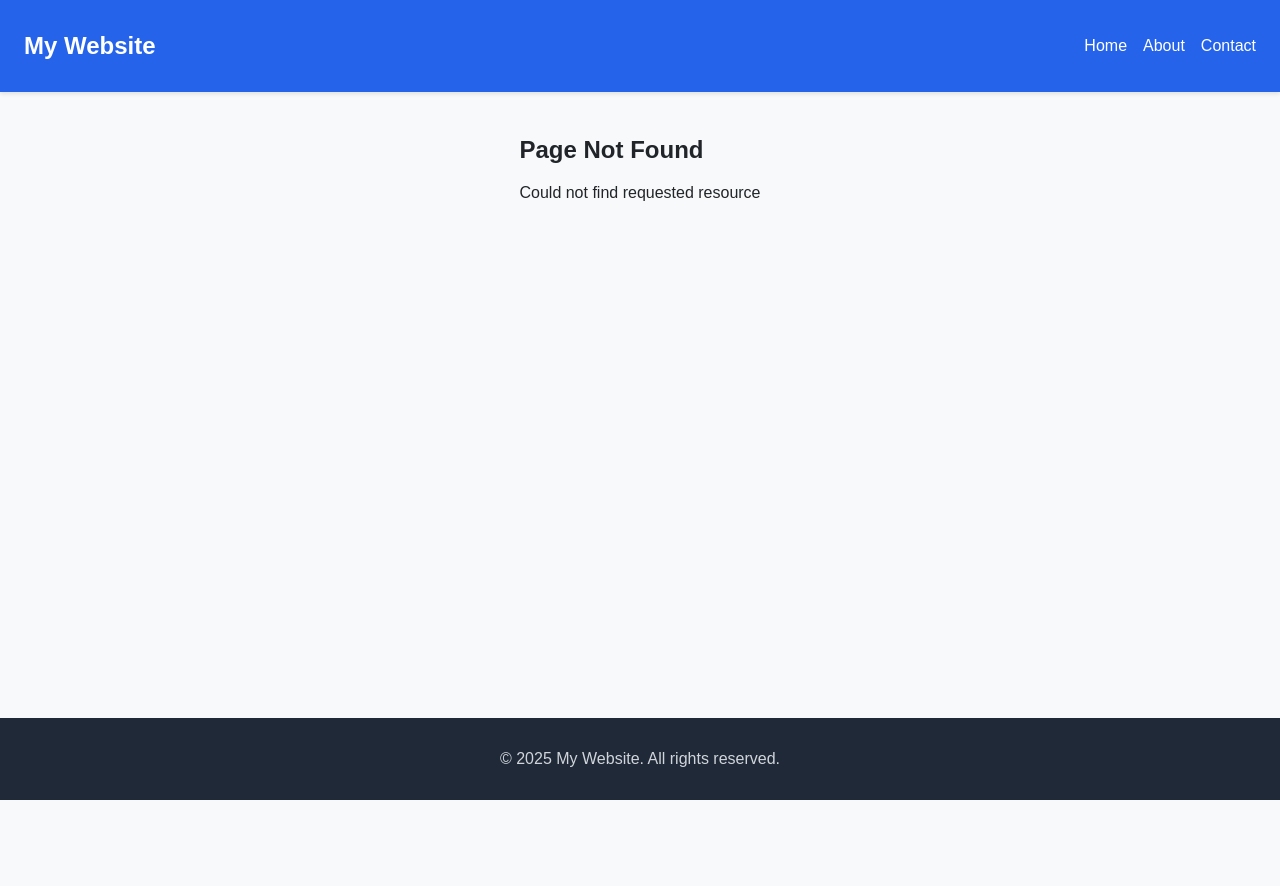
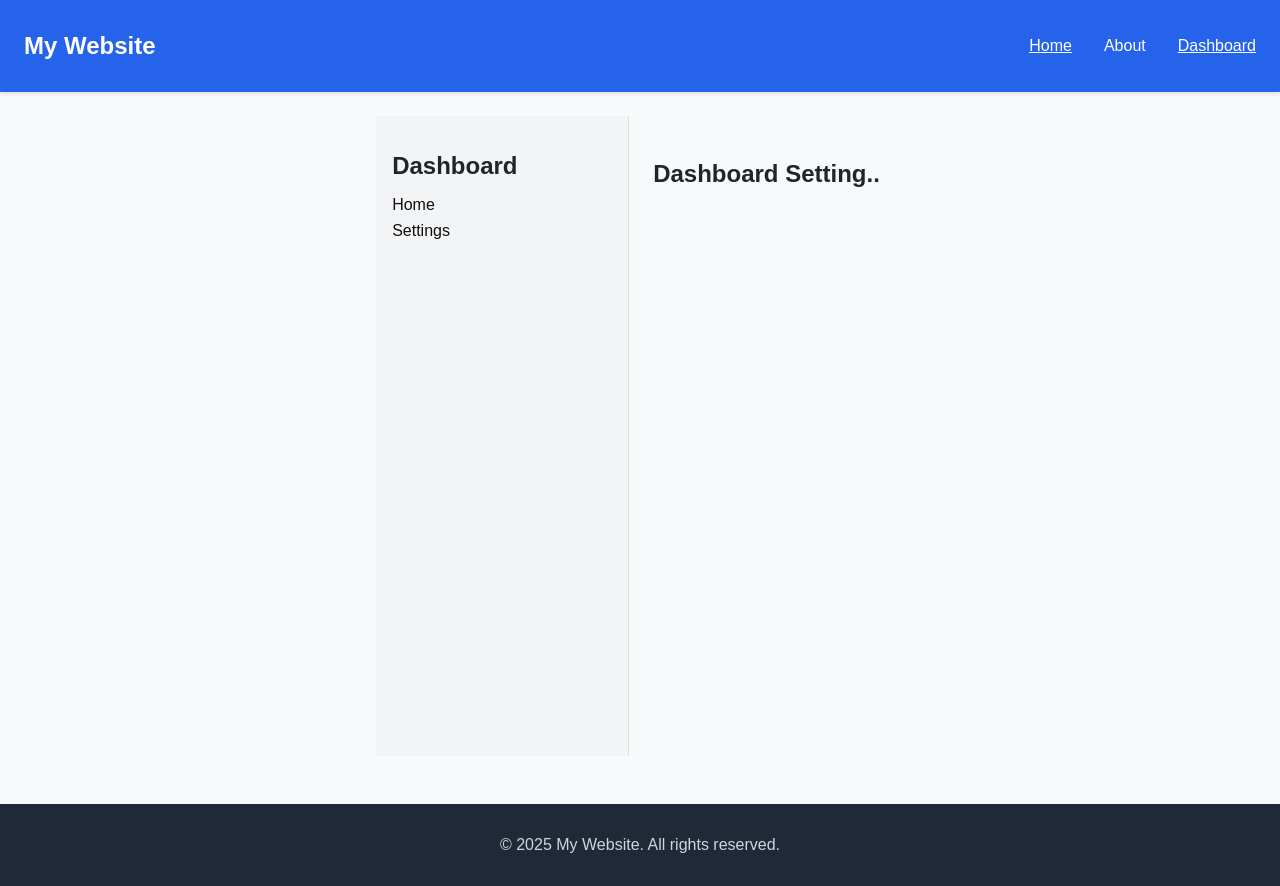
Before and after one commit to lutfurrahman20/NextJS-depth-, a Next.js app: page /dashboard/settings in a window 1280 px wide. Before the commit this address had no page. Before the commit the page ends 800 px from the top, so only its background shows below. Built offline with nearby package versions, Linux system fonts and the light colour scheme.

Commit message:
nested layout

```diff
--- /dev/null
+++ b/src/app/dashboard/layout.tsx
@@ -0,0 +1,37 @@
+export default function DashboardLayout({
+  children,
+}: {
+  children: React.ReactNode;
+}) {
+  return (
+    <div style={{ display: "flex", minHeight: "80vh" }}>
+      {/* Sidebar */}
+      <aside
+        style={{
+          width: "220px",
+          background: "#f3f4f6",
+          padding: "16px",
+          borderRight: "1px solid #ddd",
+        }}
+      >
+        <h2 style={{ marginBottom: "16px" }}>Dashboard</h2>
+        <nav style={{ display: "flex", flexDirection: "column", gap: "8px" }}>
+          <a
+            href="/dashboard"
+            style={{ textDecoration: "none", color: "#111" }}
+          >
+            Home
+          </a>
+          <a
+            href="/dashboard/settings"
+            style={{ textDecoration: "none", color: "#111" }}
+          >
+            Settings
+          </a>
+        </nav>
+      </aside>
+
+      <section style={{ flex: 1, padding: "24px" }}>{children}</section>
+    </div>
+  );
+}
--- /dev/null
+++ b/src/app/dashboard/settings/page.tsx
@@ -0,0 +1,3 @@
+export default function DashboardSetting(){
+    return <h2>Dashboard Setting..</h2>
+}
--- a/src/app/layout.tsx
+++ b/src/app/layout.tsx
@@ -31,15 +31,13 @@ export default function RootLayout({
         >
           <h1 style={{ fontSize: "24px", fontWeight: "bold" }}>My Website</h1>
           <nav style={{ display: "flex", gap: "16px" }}>
-            <Link href="/" style={{ color: "white", textDecoration: "none" }}>
+            <Link href="/" style={{ color: "white", marginRight: "16px"  }}>
               Home
             </Link>
             <Link href="/about" style={{ color: "white", textDecoration: "none" }}>
               About
             </Link>
-            <Link href="/contact" style={{ color: "white", textDecoration: "none" }}>
-              Contact
-            </Link>
+            <Link href="/dashboard" style={{ color: "white", marginLeft: "16px" }}>Dashboard</Link>
 
           </nav>
         </header>
```
